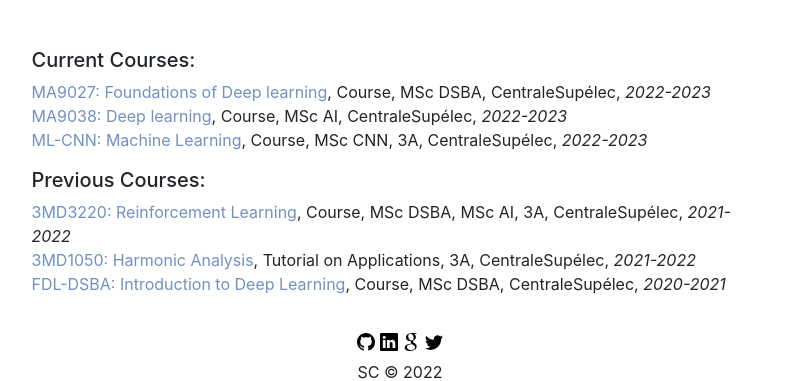
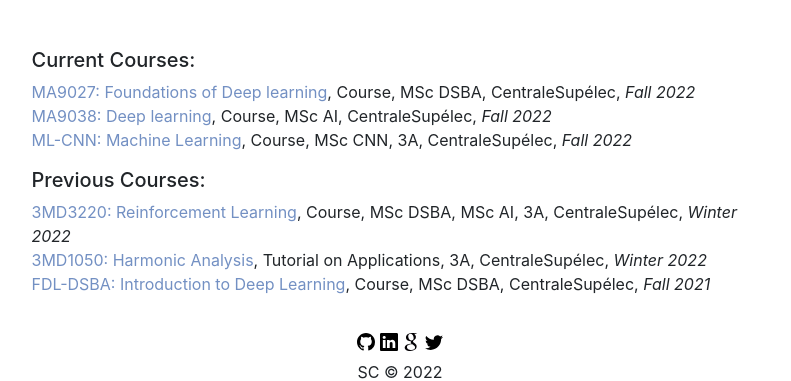
Before and after one commit to stergioc/stergioc.github.io, a Jekyll site: the page built from teaching.md, in a window 1280 px wide. Shown: the part 219-600 px from the top of the page, without its empty margins (240-1031 px from the left). Built offline with Jekyll 4.4.1, drawn with Linux system fonts in a browser that asks for light colours; nearby versions of some CDN libraries.

Commit message:
Update teaching.md

```diff
--- a/teaching.md
+++ b/teaching.md
@@ -6,12 +6,12 @@
 <h5>Current Courses:</h5>
 
 
-<a href="https://centralesupelec.edunao.com/course/view.php?id=6101" target="_blank">MA9027: Foundations of Deep learning</a>, Course, MSc DSBA, CentraleSupélec, *2022-2023*
-<a href="https://centralesupelec.edunao.com/course/view.php?id=5746" target="_blank">MA9038: Deep learning</a>, Course, MSc AI, CentraleSupélec, *2022-2023*
-<a href="https://centralesupelec.edunao.com/course/view.php?id=6186" target="_blank">ML-CNN: Machine Learning</a>, Course, MSc CNN, 3A, CentraleSupélec, *2022-2023*
+<a href="https://centralesupelec.edunao.com/course/view.php?id=6101" target="_blank">MA9027: Foundations of Deep learning</a>, Course, MSc DSBA, CentraleSupélec, *Fall 2022*
+<a href="https://centralesupelec.edunao.com/course/view.php?id=5746" target="_blank">MA9038: Deep learning</a>, Course, MSc AI, CentraleSupélec, *Fall 2022*
+<a href="https://centralesupelec.edunao.com/course/view.php?id=6186" target="_blank">ML-CNN: Machine Learning</a>, Course, MSc CNN, 3A, CentraleSupélec, *Fall 2022*
 
 <h5>Previous Courses:</h5>
 
-<a href="https://centralesupelec.edunao.com/course/view.php?id=3753" target="_blank">3MD3220: Reinforcement Learning</a>, Course, MSc DSBA, MSc AI, 3A, CentraleSupélec, *2021-2022*
-<a href="https://centralesupelec.edunao.com/course/view.php?id=3728" target="_blank">3MD1050: Harmonic Analysis</a>, Tutorial on Applications, 3A, CentraleSupélec, *2021-2022*
-<a href="https://centralesupelec.edunao.com/course/view.php?id=4042" target="_blank">FDL-DSBA: Introduction to Deep Learning</a>, Course, MSc DSBA, CentraleSupélec, *2020-2021*
+<a href="https://centralesupelec.edunao.com/course/view.php?id=3753" target="_blank">3MD3220: Reinforcement Learning</a>, Course, MSc DSBA, MSc AI, 3A, CentraleSupélec, *Winter 2022*
+<a href="https://centralesupelec.edunao.com/course/view.php?id=3728" target="_blank">3MD1050: Harmonic Analysis</a>, Tutorial on Applications, 3A, CentraleSupélec, *Winter 2022*
+<a href="https://centralesupelec.edunao.com/course/view.php?id=4042" target="_blank">FDL-DSBA: Introduction to Deep Learning</a>, Course, MSc DSBA, CentraleSupélec, *Fall 2021*
```
